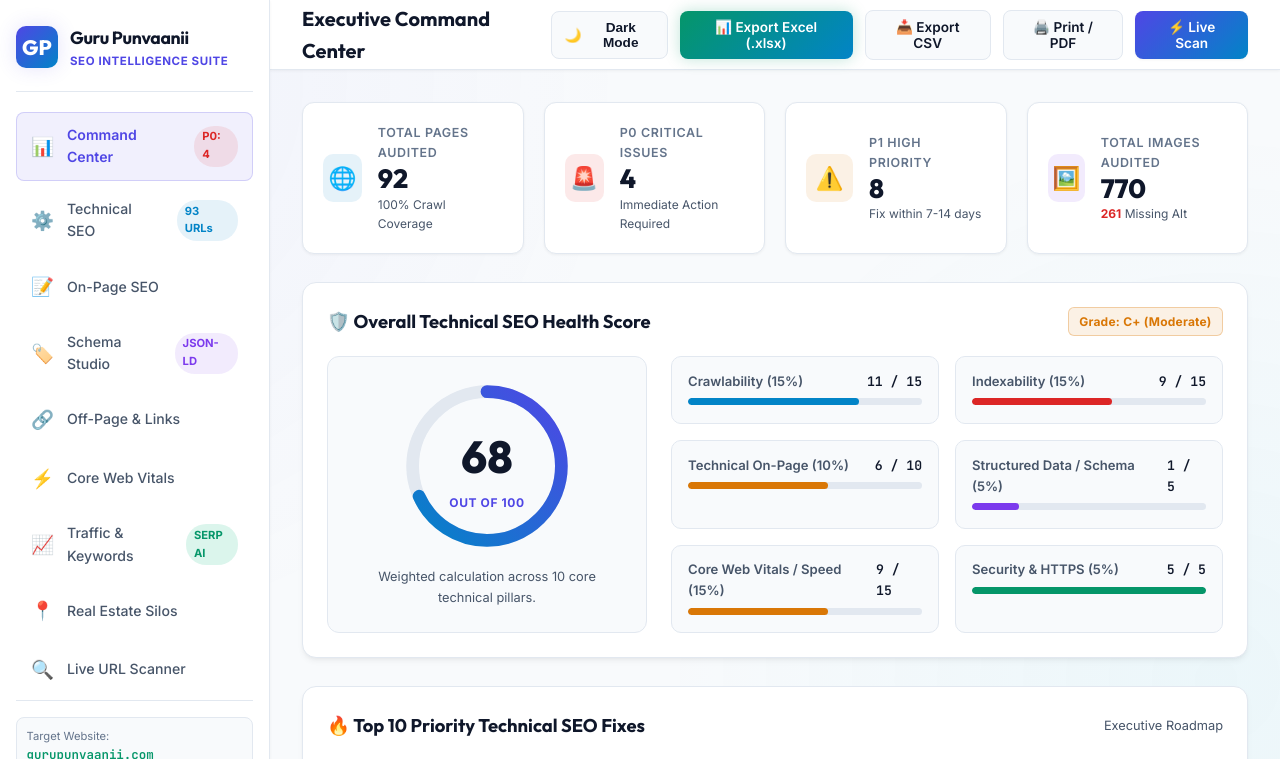
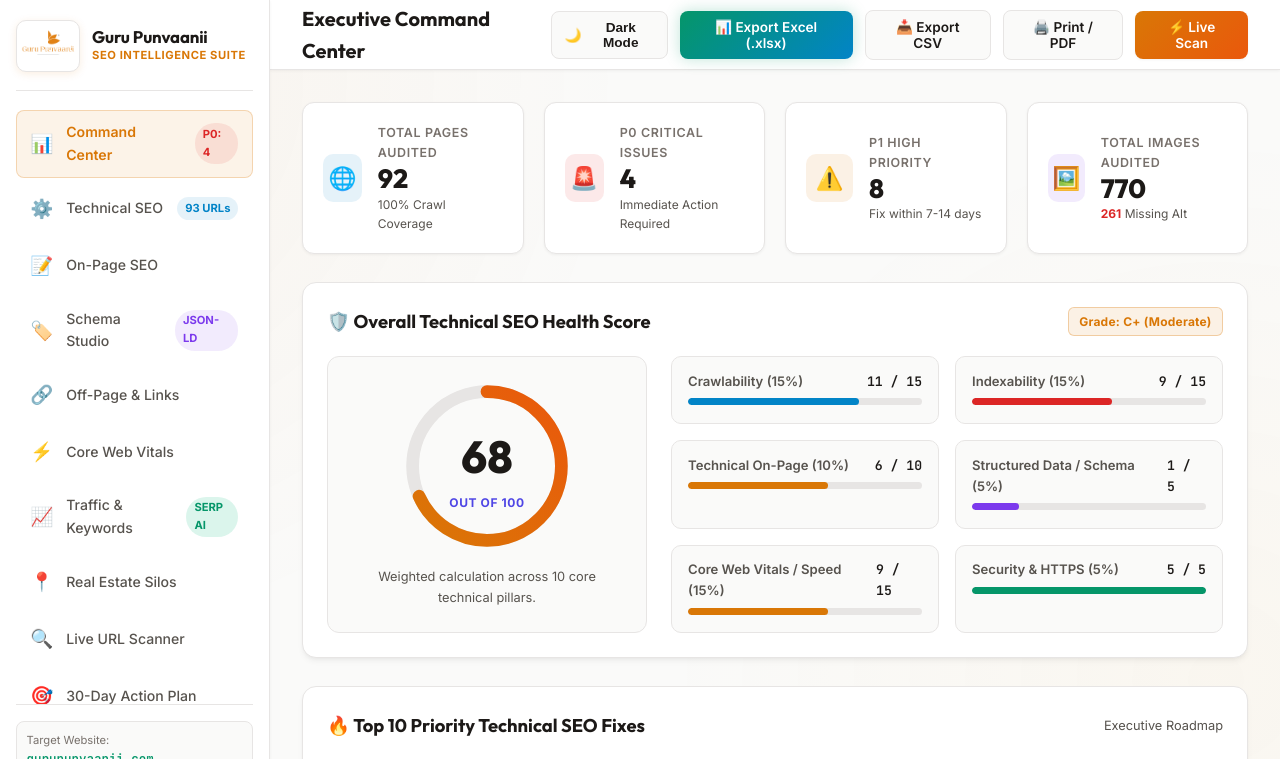
Before and after one commit to sachinlawaniya/seo, a plain HTML site: page index.html in a window 1280 px wide. Shown: the top 759 px of the page. Drawn offline with nearby package versions, Linux system fonts and the light colour scheme.

Commit message:
Integrate official Guru Punvaanii brand logo and update color theme to signature saffron/gold palette

```diff
--- a/index.html
+++ b/index.html
@@ -4,6 +4,7 @@
   <meta charset="UTF-8">
   <meta name="viewport" content="width=device-width, initial-scale=1.0">
   <title>Guru Punvaanii Properties | Master SEO Audit & Command Center</title>
+  <link rel="icon" type="image/png" href="logo.png">
   <link rel="stylesheet" href="styles.css">
 </head>
 <body data-theme="light">
@@ -11,7 +12,9 @@
     <!-- Sidebar Navigation -->
     <aside class="sidebar">
       <div class="brand-header">
-        <div class="brand-logo">GP</div>
+        <div class="brand-logo-wrapper">
+          <img src="logo.png" alt="Guru Punvaanii Properties" class="brand-logo-img" />
+        </div>
         <div class="brand-text">
           <h1>Guru Punvaanii</h1>
           <p>SEO Intelligence Suite</p>
@@ -166,8 +169,8 @@
                   <svg viewBox="0 0 160 160">
                     <defs>
                       <linearGradient id="scoreGradient" x1="0%" y1="0%" x2="100%" y2="100%">
-                        <stop offset="0%" stop-color="#0284c7" />
-                        <stop offset="100%" stop-color="#4f46e5" />
+                        <stop offset="0%" stop-color="#d97706" />
+                        <stop offset="100%" stop-color="#ea580c" />
                       </linearGradient>
                     </defs>
                     <circle class="radial-bg" cx="80" cy="80" r="70" />
--- a/styles.css
+++ b/styles.css
@@ -4,17 +4,24 @@
    THEME VARIABLES (DEFAULT: CRISP MODERN LIGHT THEME)
    ========================================================================== */
 :root, [data-theme="light"] {
-  --bg-primary: #f8fafc;
+  --bg-primary: #fafaf9;
   --bg-secondary: #ffffff;
   --bg-card: #ffffff;
-  --bg-card-hover: #f1f5f9;
-  --bg-subtle: #f8fafc;
-  --border-subtle: #e2e8f0;
-  --border-active: #6366f1;
+  --bg-card-hover: #f5f5f4;
+  --bg-subtle: #fafaf9;
+  --border-subtle: #e7e5e4;
+  --border-active: #d97706;
 
-  --text-main: #0f172a;
-  --text-muted: #475569;
-  --text-dim: #64748b;
+  --text-main: #1c1917;
+  --text-muted: #57534e;
+  --text-dim: #78716c;
+
+  /* Guru Punvaanii Official Warm Luxury Gold/Ochre Brand Palette */
+  --accent-brand: #d97706;
+  --accent-brand-dark: #b45309;
+  --accent-brand-light: #f59e0b;
+  --accent-brand-gold: #ea580c;
+  --accent-brand-gradient: linear-gradient(135deg, #d97706, #f59e0b);
 
   --accent-cyan: #0284c7;
   --accent-emerald: #059669;
@@ -36,33 +43,41 @@
   --glass-blur: blur(12px);
   --shadow-sm: 0 1px 3px rgba(0, 0, 0, 0.05);
   --shadow-md: 0 4px 6px -1px rgba(0, 0, 0, 0.05), 0 2px 4px -2px rgba(0, 0, 0, 0.05);
-  --shadow-lg: 0 10px 15px -3px rgba(15, 23, 42, 0.08), 0 4px 6px -4px rgba(15, 23, 42, 0.04);
+  --shadow-lg: 0 10px 15px -3px rgba(28, 25, 23, 0.08), 0 4px 6px -4px rgba(28, 25, 23, 0.04);
+  --shadow-glow-brand: 0 0 20px rgba(217, 119, 6, 0.2);
   --shadow-glow-cyan: 0 0 20px rgba(2, 132, 199, 0.15);
-  --shadow-glow-indigo: 0 0 20px rgba(79, 70, 229, 0.15);
+  --shadow-glow-indigo: 0 0 20px rgba(217, 119, 6, 0.15);
 }
 
 [data-theme="dark"] {
-  --bg-primary: #0a0f1d;
-  --bg-secondary: #0f172a;
-  --bg-card: rgba(17, 24, 39, 0.75);
-  --bg-card-hover: rgba(30, 41, 59, 0.85);
-  --bg-subtle: #0f172a;
-  --border-subtle: rgba(255, 255, 255, 0.08);
-  --border-active: rgba(99, 102, 241, 0.4);
+  --bg-primary: #0c0a09;
+  --bg-secondary: #171412;
+  --bg-card: rgba(28, 25, 23, 0.85);
+  --bg-card-hover: rgba(41, 37, 36, 0.9);
+  --bg-subtle: #171412;
+  --border-subtle: rgba(255, 255, 255, 0.1);
+  --border-active: rgba(245, 158, 11, 0.5);
 
-  --text-main: #f8fafc;
-  --text-muted: #94a3b8;
-  --text-dim: #64748b;
+  --text-main: #fafaf9;
+  --text-muted: #a8a29e;
+  --text-dim: #78716c;
 
-  --accent-cyan: #06b6d4;
+  --accent-brand: #f59e0b;
+  --accent-brand-dark: #d97706;
+  --accent-brand-light: #fbbf24;
+  --accent-brand-gold: #f97316;
+  --accent-brand-gradient: linear-gradient(135deg, #d97706, #fbbf24);
+
+  --accent-cyan: #38bdf8;
   --accent-emerald: #10b981;
-  --accent-indigo: #6366f1;
-  --accent-purple: #8b5cf6;
+  --accent-indigo: #818cf8;
+  --accent-purple: #a78bfa;
   --accent-amber: #f59e0b;
-  --accent-rose: #f43f5e;
+  --accent-rose: #fb7185;
   --accent-red: #ef4444;
 
-  --shadow-lg: 0 10px 25px -5px rgba(0, 0, 0, 0.5), 0 8px 10px -6px rgba(0, 0, 0, 0.5);
+  --shadow-lg: 0 10px 25px -5px rgba(0, 0, 0, 0.6), 0 8px 10px -6px rgba(0, 0, 0, 0.6);
+  --shadow-glow-brand: 0 0 25px rgba(245, 158, 11, 0.3);
 }
 
 * {
@@ -81,18 +96,18 @@ body {
   transition: background-color 0.3s ease, color 0.3s ease;
 }
 
-/* Light Mode Soft Geometric Accent */
+/* Light Mode Soft Geometric Accent with Brand Warmth */
 body[data-theme="light"], body:not([data-theme="dark"]) {
   background-image:
-    radial-gradient(circle at 5% 10%, rgba(99, 102, 241, 0.05) 0%, transparent 40%),
-    radial-gradient(circle at 95% 85%, rgba(6, 182, 212, 0.05) 0%, transparent 40%);
+    radial-gradient(circle at 5% 10%, rgba(217, 119, 6, 0.05) 0%, transparent 40%),
+    radial-gradient(circle at 95% 85%, rgba(245, 158, 11, 0.04) 0%, transparent 40%);
   background-attachment: fixed;
 }
 
 body[data-theme="dark"] {
   background-image:
-    radial-gradient(circle at 10% 20%, rgba(99, 102, 241, 0.12) 0%, transparent 40%),
-    radial-gradient(circle at 90% 80%, rgba(6, 182, 212, 0.08) 0%, transparent 40%);
+    radial-gradient(circle at 10% 20%, rgba(217, 119, 6, 0.12) 0%, transparent 40%),
+    radial-gradient(circle at 90% 80%, rgba(245, 158, 11, 0.08) 0%, transparent 40%);
   background-attachment: fixed;
 }
 
@@ -114,7 +129,7 @@ body[data-theme="dark"] {
   bottom: 0;
   left: 0;
   z-index: 100;
-  padding: 1.5rem 1rem;
+  padding: 1.25rem 1rem;
   transition: all 0.3s ease;
   box-shadow: var(--shadow-sm);
 }
@@ -123,37 +138,48 @@ body[data-theme="dark"] {
   display: flex;
   align-items: center;
   gap: 0.75rem;
-  padding-bottom: 1.25rem;
+  padding-bottom: 1.15rem;
   border-bottom: 1px solid var(--border-subtle);
-  margin-bottom: 1.25rem;
+  margin-bottom: 1.15rem;
 }
 
-.brand-logo {
-  width: 42px;
-  height: 42px;
-  border-radius: 10px;
-  background: linear-gradient(135deg, var(--accent-indigo), var(--accent-cyan));
+.brand-logo-wrapper {
   display: flex;
   align-items: center;
   justify-content: center;
-  font-family: var(--font-display);
-  font-weight: 800;
-  font-size: 1.3rem;
-  color: white;
-  box-shadow: var(--shadow-glow-indigo);
+  background: var(--bg-card);
+  border: 1px solid var(--border-subtle);
+  border-radius: 10px;
+  padding: 4px;
+  box-shadow: 0 2px 8px rgba(217, 119, 6, 0.12);
+  flex-shrink: 0;
+}
+
+.brand-logo-img {
+  height: 42px;
+  width: auto;
+  max-width: 54px;
+  object-fit: contain;
+  display: block;
+}
+
+[data-theme="dark"] .brand-logo-wrapper {
+  background: rgba(255, 255, 255, 0.96);
+  box-shadow: 0 0 15px rgba(245, 158, 11, 0.3);
 }
 
 .brand-text h1 {
   font-family: var(--font-display);
-  font-size: 1.1rem;
+  font-size: 1.05rem;
   font-weight: 700;
-  letter-spacing: -0.02em;
+  letter-spacing: -0.01em;
   color: var(--text-main);
+  line-height: 1.2;
 }
 
 .brand-text p {
-  font-size: 0.72rem;
-  color: var(--accent-indigo);
+  font-size: 0.7rem;
+  color: var(--accent-brand);
   text-transform: uppercase;
   letter-spacing: 0.05em;
   font-weight: 700;
@@ -171,7 +197,7 @@ body[data-theme="dark"] {
   display: flex;
   align-items: center;
   gap: 0.85rem;
-  padding: 0.7rem 0.9rem;
+  padding: 0.65rem 0.85rem;
   border-radius: 8px;
   color: var(--text-muted);
   text-decoration: none;
@@ -188,15 +214,15 @@ body[data-theme="dark"] {
 }
 
 .nav-item.active {
-  color: var(--accent-indigo);
-  background: rgba(79, 70, 229, 0.08);
-  border-color: rgba(79, 70, 229, 0.2);
+  color: var(--accent-brand);
+  background: rgba(217, 119, 6, 0.09);
+  border-color: rgba(217, 119, 6, 0.25);
   font-weight: 600;
 }
 
 [data-theme="dark"] .nav-item.active {
-  color: #fff;
-  background: linear-gradient(90deg, rgba(99, 102, 241, 0.2), rgba(6, 182, 212, 0.08));
+  color: #fbbf24;
+  background: linear-gradient(90deg, rgba(217, 119, 6, 0.25), rgba(245, 158, 11, 0.08));
   border-color: var(--border-active);
 }
 
@@ -302,7 +328,7 @@ body[data-theme="dark"] {
 }
 
 .btn-primary {
-  background: linear-gradient(135deg, var(--accent-indigo), var(--accent-cyan));
+  background: linear-gradient(135deg, var(--accent-brand), #ea580c);
   color: white;
   box-shadow: var(--shadow-sm);
 }
@@ -310,6 +336,7 @@ body[data-theme="dark"] {
 .btn-primary:hover {
   opacity: 0.94;
   transform: translateY(-1px);
+  box-shadow: 0 4px 12px rgba(217, 119, 6, 0.25);
 }
 
 .btn-outline {
@@ -1156,10 +1183,10 @@ tr:hover td {
 }
 
 .sitemap-tab-btn.active {
-  background: linear-gradient(135deg, var(--accent-indigo), var(--accent-cyan));
+  background: linear-gradient(135deg, var(--accent-brand), #ea580c);
   color: #fff;
   border-color: transparent;
-  box-shadow: var(--shadow-glow-indigo);
+  box-shadow: var(--shadow-glow-brand);
 }
 
 .department-card {
```
Also changed, not shown: logo.png (added).
